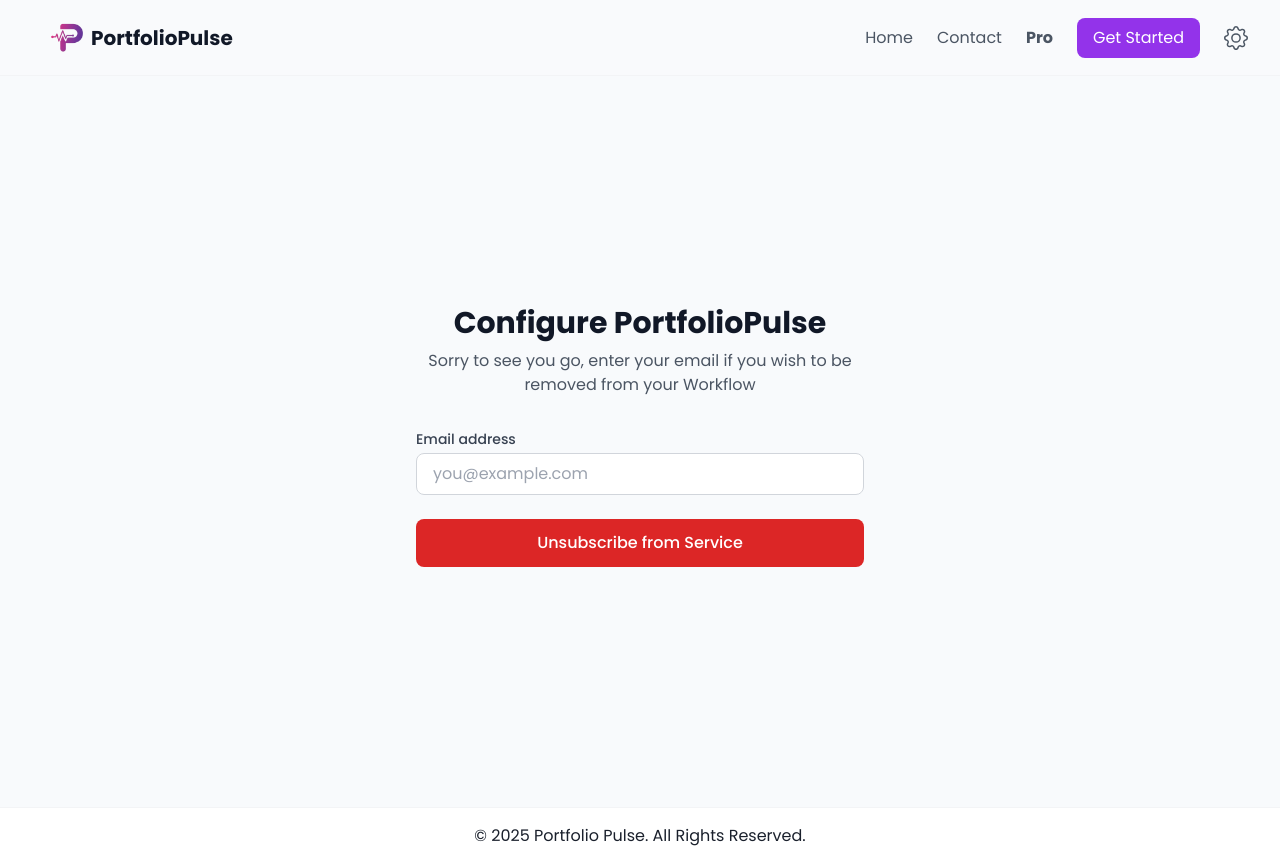
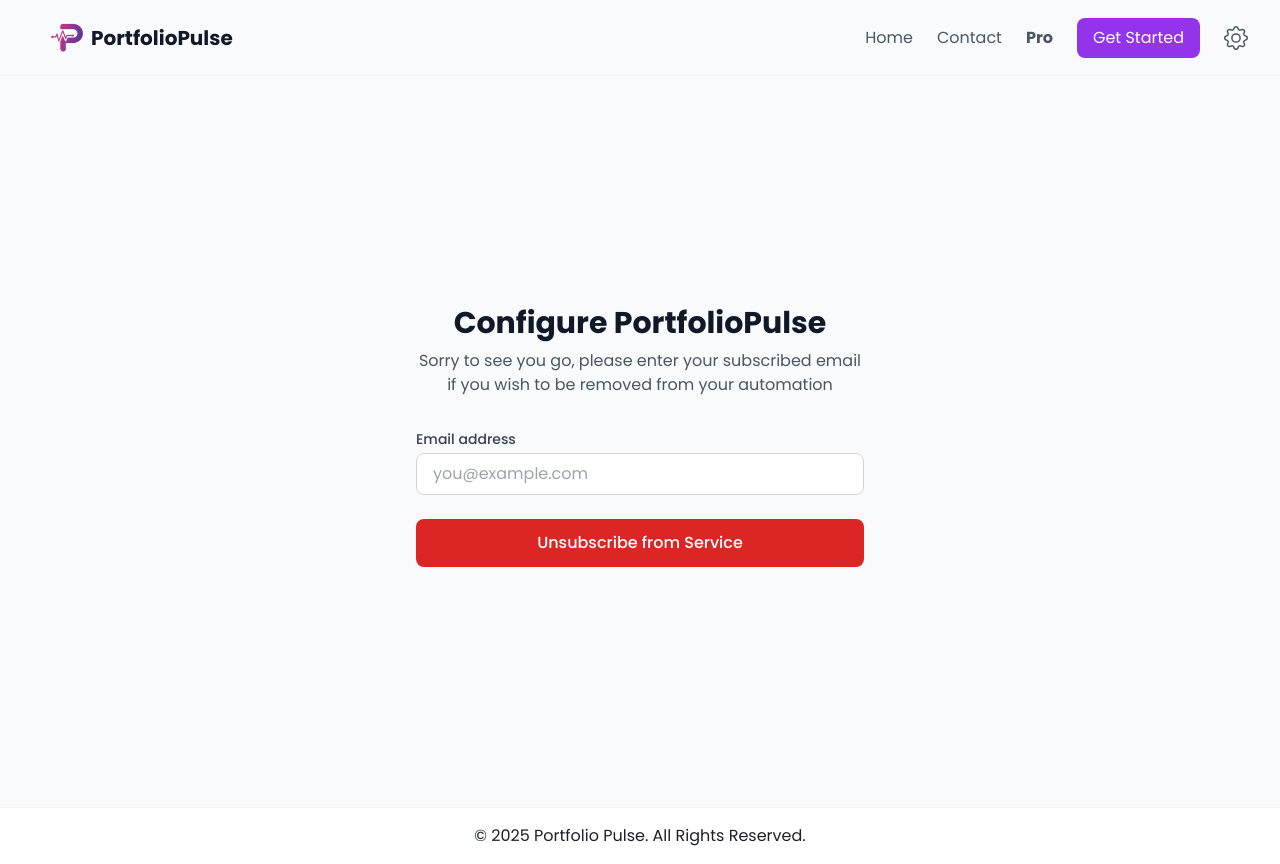
Before and after one commit to colinchambachan/PortfolioPulse, a Next.js app in the folder client/: page /configure in a window 1280 px wide. Built offline with nearby package versions, Linux system fonts and the light colour scheme.

Commit message:
chore: update wording

```diff
--- a/client/app/configure/page.tsx
+++ b/client/app/configure/page.tsx
@@ -38,8 +38,8 @@
               Configure PortfolioPulse
             </h1>
             <p className="text-gray-600">
-              Sorry to see you go, enter your email if you wish to be removed
-              from your Workflow
+              Sorry to see you go, please enter your subscribed email if you
+              wish to be removed from your automation
             </p>
           </div>
 
```
